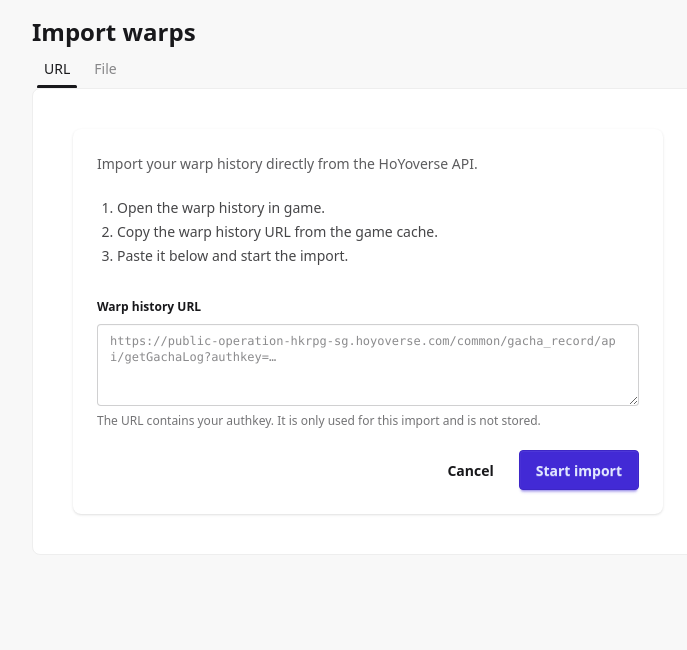
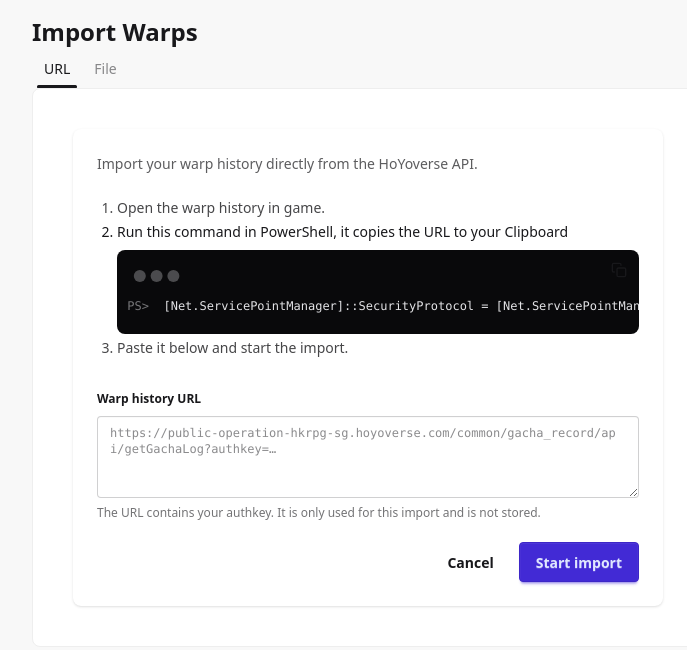
Before and after one commit to Haencky/Gacha-Tracker, a Django app: page /hsr/import/api/ in a window 1280 px wide. Shown: the part 122-772 px from the top of the page, without its empty margins (272-959 px from the left). Run offline with Django 5.2, Linux system fonts and the light colour scheme; style sheets or scripts are compiled from the project's sources; parts of the project's set-up code (start-up, migrations or seed data) failed here and were passed over.

Commit message:
added copy function to get warp url

```diff
--- a/hsr/templates/hsr/import.html
+++ b/hsr/templates/hsr/import.html
@@ -3,12 +3,12 @@
 {% block title %}{% translate "Import" %} · Honkai: Star Rail{% endblock title %}
 {% block content %}
     <div class="mx-auto max-w-2xl">
-        <h1 class="card-title text-2xl">{% translate "Import warps" %}</h1>
+        <h1 class="card-title text-2xl">{% translate "Import Warps" %}</h1>
         <div class="tabs tabs-border">
             <input type="radio"
-                   name="my_tabs_2"
+                   name="import_tabs"
                    class="tab"
-                   aria-label="URL"
+                   aria-label="{% translate "URL" %}"
                    {% if active_tab == "api" %}checked{% endif %} />
             <div class="tab-content border-base-300 bg-base-100 p-10">
                 <div class="card bg-base-100 shadow-sm">
@@ -16,10 +16,40 @@
                         <div>
                             <p class="opacity-70">{% translate "Import your warp history directly from the HoYoverse API." %}</p>
                         </div>
-                        <ol class="list-decimal space-y-1 pl-5 text-sm opacity-80">
-                            <li>{% translate "Open the warp history in game." %}</li>
-                            <li>{% translate "Copy the warp history URL from the game cache." %}</li>
-                            <li>{% translate "Paste it below and start the import." %}</li>
+                        <ol class="list-decimal space-y-1 pl-5 text-sm">
+                            <li class="opacity-80">{% translate "Open the warp history in game." %}</li>
+                            <li>
+                                {% translate "Run this command in PowerShell, it copies the URL to your Clipboard" %}
+                                {# wrapper is the positioning context, mockup-code scrolls and would move/clip the button #}
+                                <div class="relative mt-2">
+                                    <div class="mockup-code w-full pr-12 text-xs">
+                                        <pre data-prefix="PS>"><code class="select-all" id="warp-command">[Net.ServicePointManager]::SecurityProtocol = [Net.ServicePointManager]::SecurityProtocol -bor [Net.SecurityProtocolType]::Tls12; Invoke-Expression (New-Object Net.WebClient).DownloadString("https://gist.githubusercontent.com/Star-Rail-Station/2512df54c4f35d399cc9abbde665e8f0/raw/get_warp_link_os.ps1?cachebust=srs")</code></pre>
+                                    </div>
+                                    <div class="tooltip tooltip-left absolute top-2 right-2"
+                                         data-tip="{% translate 'Copy' %}">
+                                        <button type="button"
+                                                class="btn btn-ghost btn-xs btn-square"
+                                                aria-label="{% translate 'Copy command' %}"
+                                                data-copy="#warp-command"
+                                                data-copied="{% translate 'Copied!' %}"
+                                                data-copy-manual="{% translate 'Press Ctrl+C to copy' %}">
+                                            <svg xmlns="http://www.w3.org/2000/svg"
+                                                 viewBox="0 0 24 24"
+                                                 fill="none"
+                                                 stroke="currentColor"
+                                                 stroke-width="2"
+                                                 stroke-linecap="round"
+                                                 stroke-linejoin="round"
+                                                 class="size-4"
+                                                 aria-hidden="true">
+                                                <rect x="9" y="9" width="13" height="13" rx="2" />
+                                                <path d="M5 15H4a2 2 0 0 1-2-2V4a2 2 0 0 1 2-2h9a2 2 0 0 1 2 2v1" />
+                                            </svg>
+                                        </button>
+                                    </div>
+                                </div>
+                            </li>
+                            <li class="opacity-80">{% translate "Paste it below and start the import." %}</li>
                         </ol>
                         <form method="post"
                               action="{% url 'hsr:import-api' %}"
@@ -38,7 +68,7 @@
                                           autocomplete="off"
                                           spellcheck="false"
                                           placeholder="https://public-operation-hkrpg-sg.hoyoverse.com/common/gacha_record/api/getGachaLog?authkey=…"
-                                          class="textarea w-full font-mono text-xs break-all {% if form.url.errors %}textarea-error{% endif %}">{{ form.url.value|default:"" }}</textarea>
+                                          class="textarea w-full font-mono text-xs break-all {% if url_form.url.errors %}textarea-error{% endif %}">{{ url_form.url.value|default:"" }}</textarea>
                                 {% for error in url_form.url.errors %}
                                     <p class="label text-error">{{ error }}</p>
                                 {% empty %}
@@ -54,9 +84,9 @@
                 </div>
             </div>
             <input type="radio"
-                   name="my_tabs_2"
+                   name="import_tabs"
                    class="tab"
-                   aria-label="File"
+                   aria-label="{% translate "File" %}"
                    {% if active_tab == "file" %}checked{% endif %} />
             <div class="tab-content border-base-300 bg-base-100 p-10">
                 <form method="post"
@@ -73,7 +103,7 @@
                                accept=".sqlite3,.sqlite,.db"
                                required
                                class="file-input w-full {% if file_form.file.errors %}file-input-error{% endif %}">
-                        {% for error in file_form.url.errors %}
+                        {% for error in file_form.file.errors %}
                             <p class="label text-error">{{ error }}</p>
                         {% empty %}
                         {% endfor %}
--- /dev/null
+++ b/static/js/copy.js
@@ -0,0 +1,36 @@
+document.addEventListener("click", (e) => {
+    const btn = e.target.closest("[data-copy]");
+    if (!btn) return;
+
+    const source = document.querySelector(btn.dataset.copy);
+    if (!source) return;
+
+    if (!navigator.clipboard) {
+        window.getSelection().selectAllChildren(source);
+        showFeedback(btn, btn.dataset.copyManual);
+        return;
+    }
+
+    navigator.clipboard
+        .writeText(source.textContent)
+        .then(() => showFeedback(btn, btn.dataset.copied))
+        .catch(() => {
+            window.getSelection().selectAllChildren(source);
+            showFeedback(btn, btn.dataset.copyManual);
+        });
+});
+
+function showFeedback(btn, message) {
+    const tooltip = btn.closest(".tooltip");
+    if (!tooltip || !message) return;
+
+    tooltip.dataset.originalTip ??= tooltip.dataset.tip;
+    tooltip.dataset.tip = message;
+    tooltip.classList.add("tooltip-open");
+
+    clearTimeout(tooltip.copyTimeout);
+    tooltip.copyTimeout = setTimeout(() => {
+        tooltip.dataset.tip = tooltip.dataset.originalTip;
+        tooltip.classList.remove("tooltip-open");
+    }, 2000);
+}
--- a/templates/base.html
+++ b/templates/base.html
@@ -8,6 +8,7 @@
         <title>{% block title %}Gacha Tracker{% endblock title %}</title>
         <link rel="stylesheet" href="{% static 'css/app.css' %}">
         <script src="{% static 'vendor/htmx.min.js' %}" defer></script>
+        <script src="{% static 'js/copy.js' %}" defer></script>
         {% block head %}
         {% endblock head %}
     </head>
```
